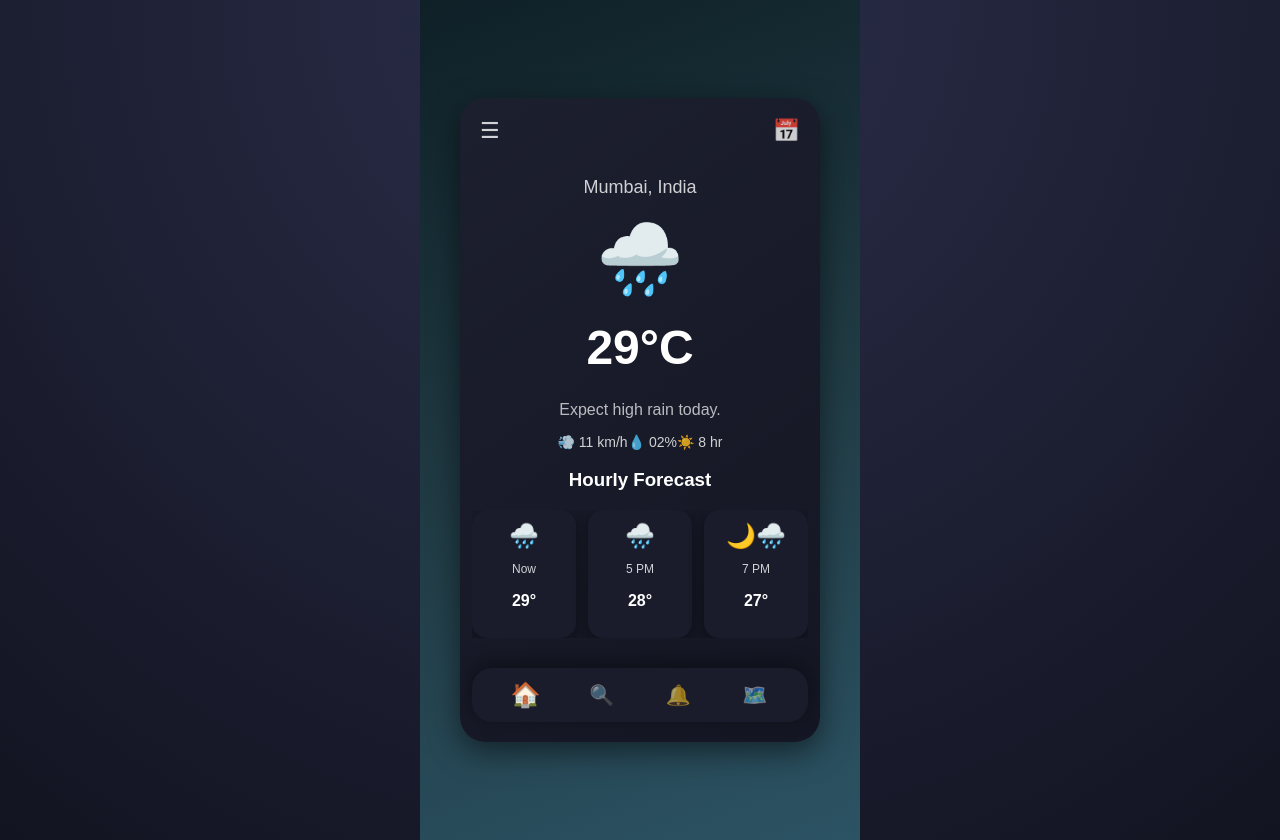
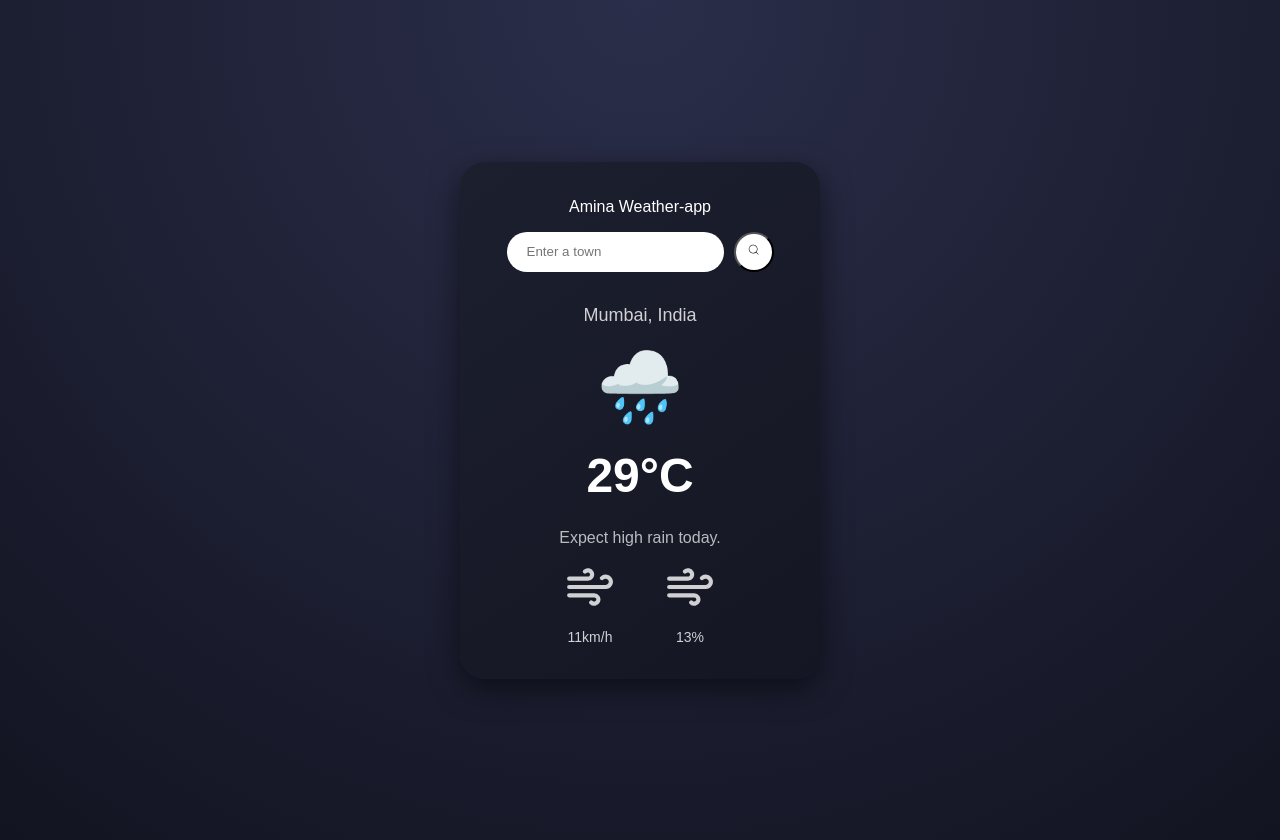
Before and after one commit to Aminazabona/Weathapp, a React (Create React App) app: page / in a window 1280 px wide. Built offline with nearby package versions, Linux system fonts and the light colour scheme.

Commit message:
complete ui

```diff
--- a/package.json
+++ b/package.json
@@ -10,6 +10,7 @@
     "axios": "^1.13.4",
     "react": "^19.2.3",
     "react-dom": "^19.2.3",
+    "react-icons": "^5.5.0",
     "react-router-dom": "^7.13.0",
     "react-scripts": "5.0.1",
     "web-vitals": "^2.1.4"
--- a/src/App.css
+++ b/src/App.css
@@ -9,5 +9,4 @@ body {
   justify-content: center;
   align-items: center;
 
-  background: linear-gradient(160deg, #0f2027, #203a43, #2c5364);
 }
--- a/src/Component/Header.css
+++ b/src/Component/Header.css
@@ -1,9 +1,16 @@
 .header {
   width: 100%;
   display: flex;
+  flex-direction: column;
   justify-content: space-between;
   align-items: center;
   margin-bottom: 15px;
+}
+
+ input{
+  padding: 10px 20px;
+  border-radius: 25px;
+  border: none;
 }
 
 .menu-icon,
@@ -19,3 +26,13 @@
   opacity: 1;
   transform: scale(1.1);
 }
+button{
+  background-color: white;
+  border-radius: 50%;
+  width: 40px;
+  height: 40px;
+}
+.search{
+  display: flex;
+  gap: 10px;
+}
--- a/src/Component/Header.js
+++ b/src/Component/Header.js
@@ -1,11 +1,19 @@
 import React from 'react'
+import { CiSearch } from "react-icons/ci";
 import "./Header.css"
 function Header() {
     return (
         <div className="header">
-      <div className="menu-icon">☰</div>
-      <div className="calendar-icon">📅</div>
-    </div>
+            <p>Amina Weather-app</p>
+            <div className='search'>
+              <input
+            type='text'
+            placeholder='Enter a town'
+            />
+            <button><CiSearch /></button>
+            </div>
+
+        </div>
     );
 }
 
--- a/src/Component/WeatherCard.css
+++ b/src/Component/WeatherCard.css
@@ -8,8 +8,7 @@
   flex-direction: column;
   align-items: center;
   justify-content: center;
-  background: linear-gradient(180deg, rgba(255,255,255,0.08), rgba(255,255,255,0.02));
-  backdrop-filter: blur(10px);
+  background: rgb(76, 76, 155);
   box-shadow: 0 20px 50px rgba(0, 0, 0, 0.4);
 }
 
@@ -40,6 +39,15 @@
 .details {
   display: flex;
   justify-content: space-between;
+  gap: 50px;
   font-size: 14px;
   opacity: 0.9;
 }
+.humidity svg {
+  font-size: 50px; /* change à la taille souhaitée */
+  color: white; /* optionnel : change la couleur si tu veux */
+}
+.wind svg {
+  font-size: 50px; /* change à la taille souhaitée */
+  color: white; /* optionnel : change la couleur si tu veux */
+}
--- a/src/Component/WeatherCard.js
+++ b/src/Component/WeatherCard.js
@@ -1,6 +1,7 @@
 import React from 'react'
 import Header from './Header';
-import HourlyForecast from './HourlyForecast';
+import { FiWind } from "react-icons/fi";
+import { WiHumidity } from "react-icons/wi";
 import "./WeatherCard.css"
 
 function WeatherCard() {
@@ -15,12 +16,16 @@ function WeatherCard() {
       <p className="description">Expect high rain today.</p>
 
       <div className="details">
-        <span>💨 11 km/h</span>
-        <span>💧 02%</span>
-        <span>☀️ 8 hr</span>
+        <div className='wind'>
+          <FiWind />
+          <p>11km/h</p>
+        </div>
+        <div className='humidity'>
+          <FiWind />
+          <p>13%</p>
+        </div>
       </div>
 
-      <HourlyForecast />
     </div>
   );
 }
```
Also changed, not shown: 1 other file (tests, documents, lock files or other folders).
